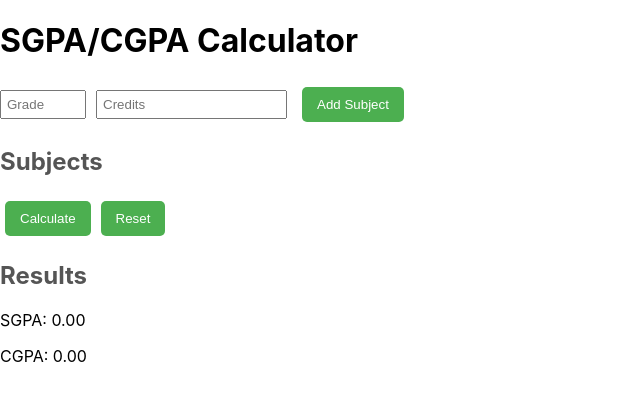
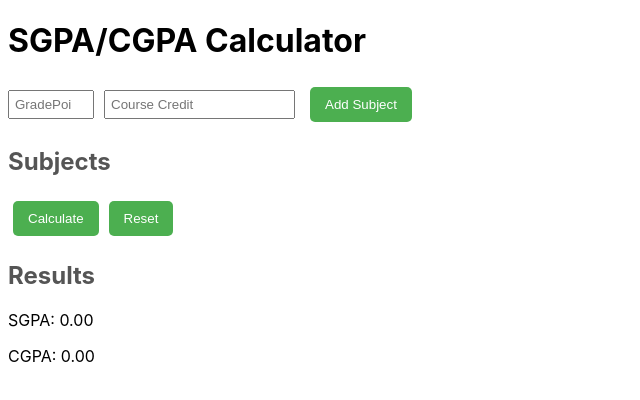
Before and after one commit to garvkhatrii/cgpa-sgpa-calculator, a React (Create React App) app: page / in a window 1280 px wide. Shown: the top 400 px of the page, without its empty margins (0-640 px from the left). Built offline with nearby package versions, Linux system fonts and the light colour scheme; the HTML template or start-up script is replaced by a standard one.

Commit message:
Some Updations

```diff
--- a/src/components/SubjectForm.js
+++ b/src/components/SubjectForm.js
@@ -19,7 +19,7 @@ function SubjectForm({ addSubject }) {
         <form onSubmit={handleSubmit}>
             <input
                 type="number"
-                placeholder="Grade"
+                placeholder="GradePoints"
                 value={grade}
                 onChange={(e) => setGrade(e.target.value)}
                 step="0.01"
@@ -28,7 +28,7 @@ function SubjectForm({ addSubject }) {
             />
             <input
                 type="number"
-                placeholder="Credits"
+                placeholder="Course Credit"
                 value={credits}
                 onChange={(e) => setCredits(e.target.value)}
                 min="1"
--- a/src/index.css
+++ b/src/index.css
@@ -1,5 +1,5 @@
 body {
-  margin: 0;
+  margin: 20;
   font-family: -apple-system, BlinkMacSystemFont, 'Segoe UI', 'Roboto', 'Oxygen',
     'Ubuntu', 'Cantarell', 'Fira Sans', 'Droid Sans', 'Helvetica Neue',
     sans-serif;
```
